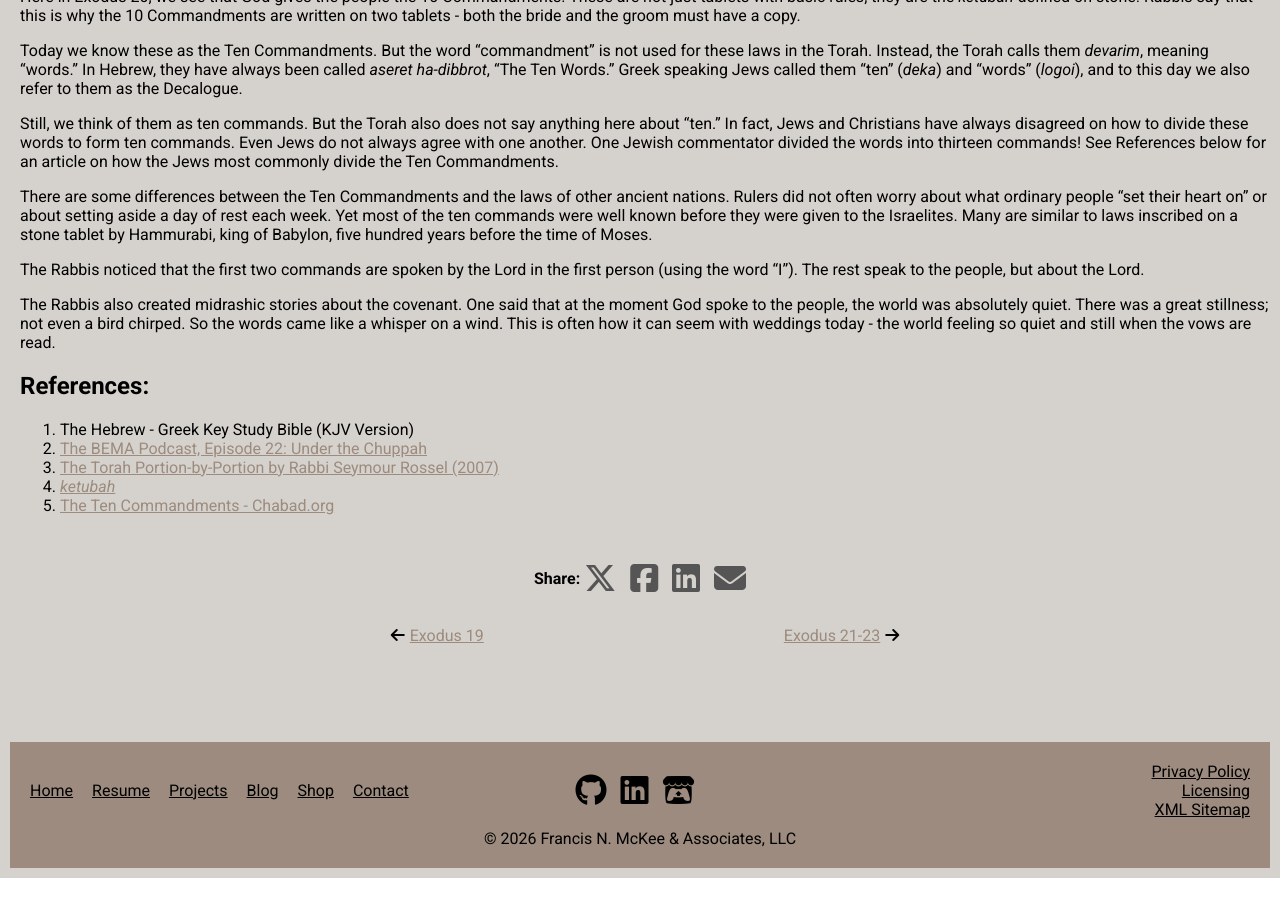
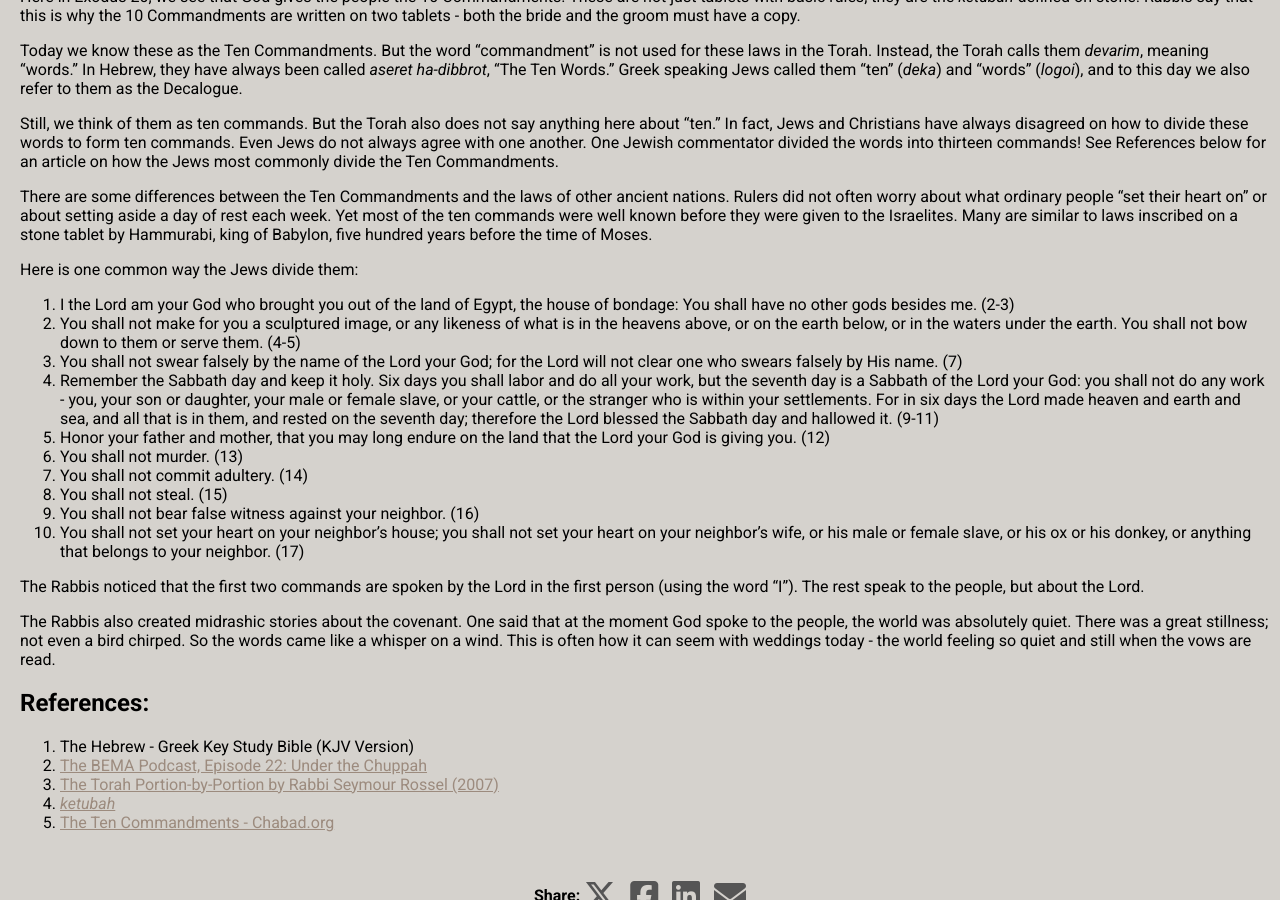
Before and after one commit to Francis-McKee/francis-mckee.github.io, a Jekyll site: the page built from _posts/theology/exodus/2026-05-28-exodus-20.md, in a window 1280 px wide and 900 px high, scrolled down 674 px. Built offline with Jekyll 4.4.1, drawn with Linux system fonts in a browser that asks for light colours; nearby versions of some CDN libraries; comment, search, counter and statistics services are not loaded; before the commit the page ends 1552 px from its top, so only the background shows below that.

Commit message:
added post Exodus 34, added content to Exodus 20

```diff
--- a/_posts/theology/exodus/2026-05-28-exodus-20.md
+++ b/_posts/theology/exodus/2026-05-28-exodus-20.md
@@ -39,6 +39,18 @@ Still, we think of them as ten commands. But the Torah also does not say anythin
 
 There are some differences between the Ten Commandments and the laws of other ancient nations. Rulers did not often worry about what ordinary people "set their heart on" or about setting aside a day of rest each week. Yet most of the ten commands were well known before they were given to the Israelites. Many are similar to laws inscribed on a stone tablet by Hammurabi, king of Babylon, five hundred years before the time of Moses.
 
+Here is one common way the Jews divide them:
+1. I the Lord am your God who brought you out of the land of Egypt, the house of bondage: You shall have no other gods besides me. (2-3)
+2. You shall not make for you a sculptured image, or any likeness of what is in the heavens above, or on the earth below, or in the waters under the earth. You shall not bow down to them or serve them. (4-5)
+3. You shall not swear falsely by the name of the Lord your God; for the Lord will not clear one who swears falsely by His name. (7)
+4. Remember the Sabbath day and keep it holy. Six days you shall labor and do all your work, but the seventh day is a Sabbath of the Lord your God: you shall not do any work - you, your son or daughter, your male or female slave, or your cattle, or the stranger who is within your settlements. For in six days the Lord made heaven and earth and sea, and all that is in them, and rested on the seventh day; therefore the Lord blessed the Sabbath day and hallowed it. (9-11)
+5. Honor your father and mother, that you may long endure on the land that the Lord your God is giving you. (12)
+6. You shall not murder. (13)
+7. You shall not commit adultery. (14)
+8. You shall not steal. (15)
+9. You shall not bear false witness against your neighbor. (16)
+10. You shall not set your heart on your neighbor's house; you shall not set your heart on your neighbor's wife, or his male or female slave, or his ox or his donkey, or anything that belongs to your neighbor. (17)
+
 The Rabbis noticed that the first two commands are spoken by the Lord in the first person (using the word "I"). The rest speak to the people, but about the Lord.
 
 The Rabbis also created midrashic stories about the covenant. One said that at the moment God spoke to the people, the world was absolutely quiet. There was a great stillness; not even a bird chirped. So the words came like a whisper on a wind. This is often how it can seem with weddings today - the world feeling so quiet and still when the vows are read.
```
Also changed, not shown: _posts/theology/exodus/2026-06-15-exodus-34.md (added, +59 -0 lines), 1 other file.
